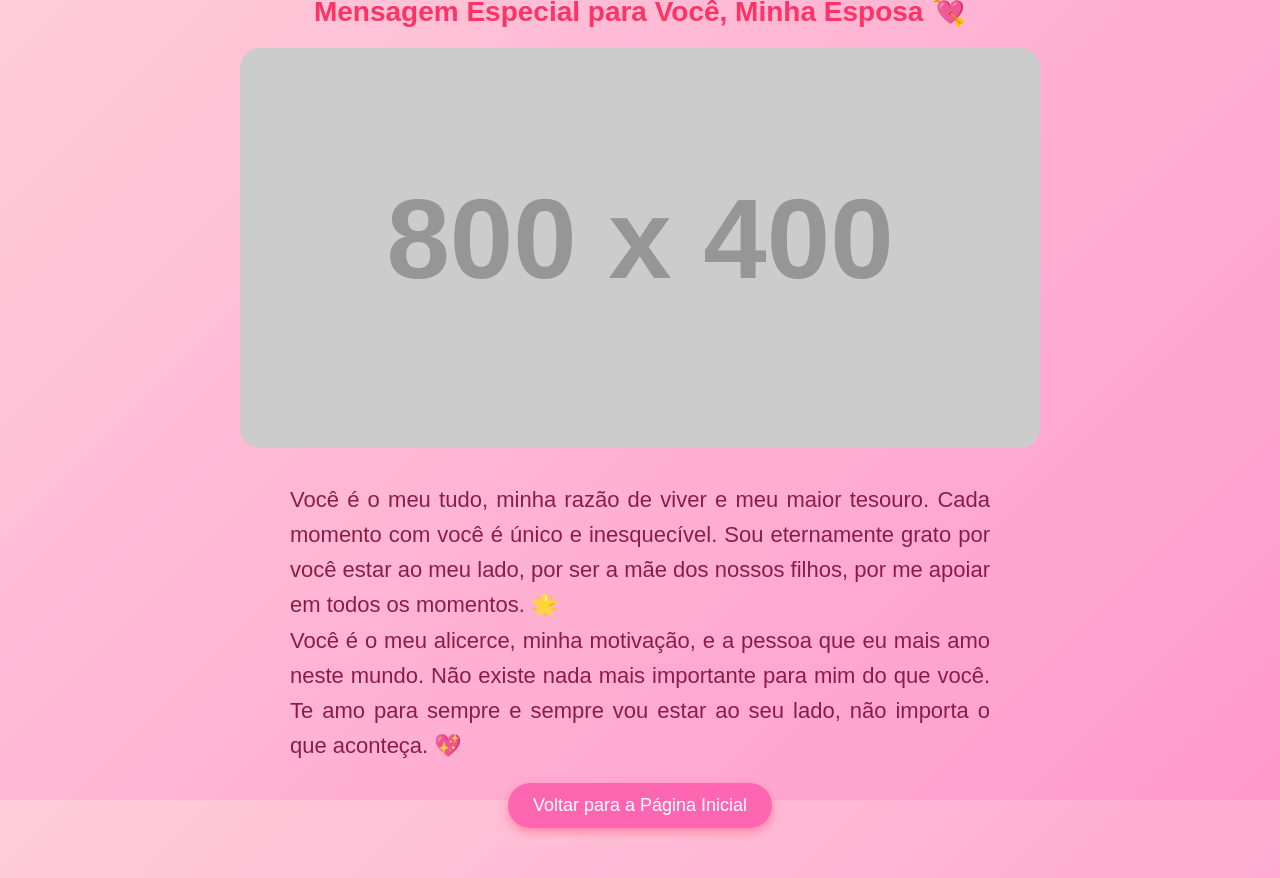
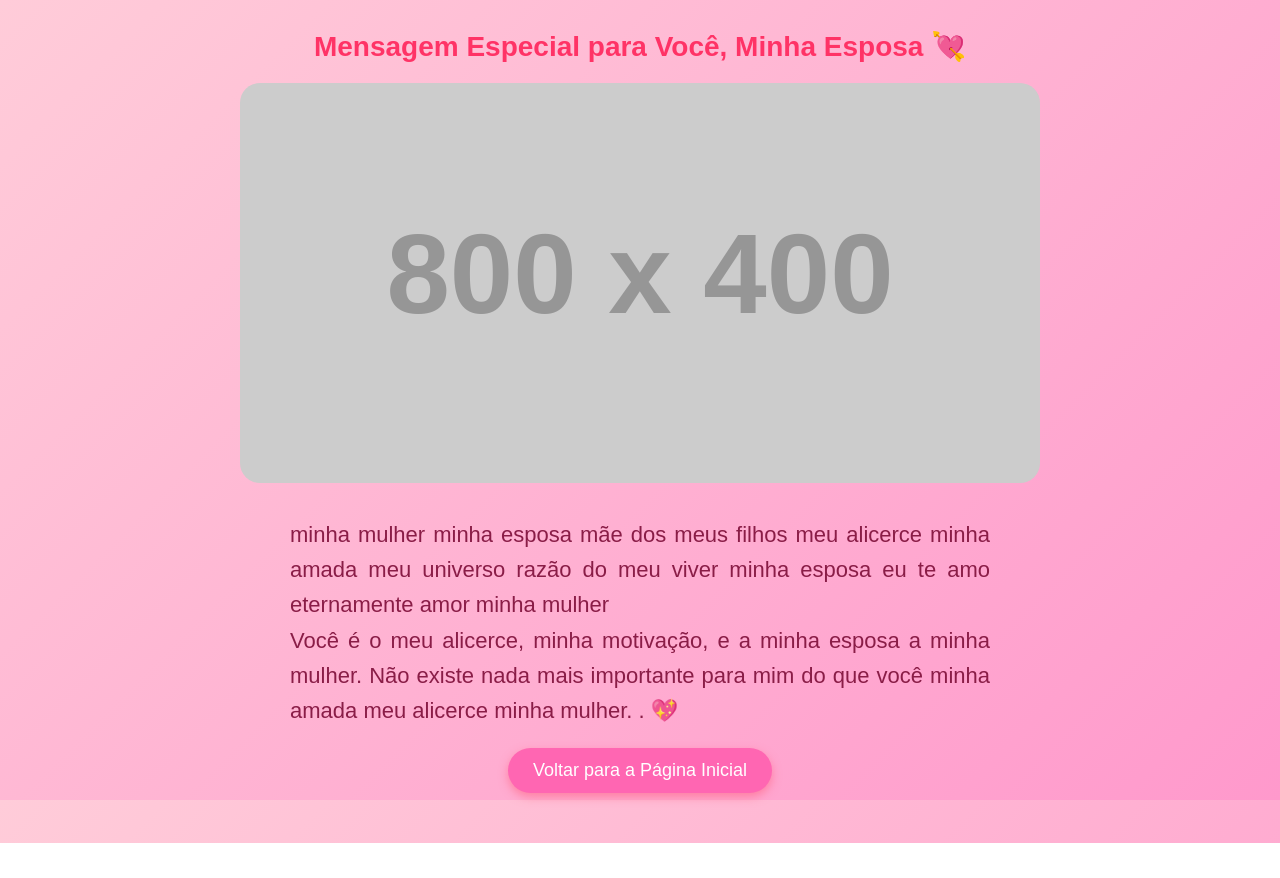
Before and after one commit to thierry16145/minha-mulher_, a plain HTML site: page index.html in a window 1280 px wide. Both pictures are taken after a click on the button "Clique para sua Surpresa". After the commit the page ends 843 px from the top, so only its background shows below. Drawn offline with Linux system fonts and the light colour scheme; placeholder pictures from the web are drawn by us.

Commit message:
Add files via upload

```diff
--- a/index.html
+++ b/index.html
@@ -108,6 +108,13 @@
       Você é minha companheira, minha melhor amiga, e a mulher mais incrível do mundo. 💕
       Sou imensamente grato por cada dia ao seu lado, por tudo o que você faz e pelo amor que me dá.
     </p>
+    <p>
+      Minha mulher, minha esposa, meu amor eterno. Não existem palavras suficientes para expressar tudo o que sinto por você. Você é a razão do meu sorriso, a luz da minha vida, e o meu maior desejo é passar todos os meus dias ao seu lado. 💖
+    </p>
+
+    <p>
+      Eu te amo eternamente minha esposa, e prometo te amar eternamente, não importa o que a vida nos reserve. Você é minha razão de ser, meu sonho realizado, e sempre será o meu maior amor. 💕
+    </p>
     <button class="btn" onclick="goToSurprisePage()">Clique para sua Surpresa</button>
   </div>
 
@@ -116,12 +123,11 @@
     <h2>Mensagem Especial para Você, Minha Esposa 💘</h2>
     <img src="https://via.placeholder.com/800x400/ff99cc/ffffff?text=Te+Amo+Minha+Esposa" alt="Imagem de amor" />
     <p>
-      Você é o meu tudo, minha razão de viver e meu maior tesouro. Cada momento com você é único e inesquecível.
-      Sou eternamente grato por você estar ao meu lado, por ser a mãe dos nossos filhos, por me apoiar em todos os momentos. 🌟
+      minha mulher minha esposa mãe dos meus filhos meu alicerce minha amada meu universo razão do meu viver minha esposa eu  te amo eternamente amor minha mulher
     </p>
     <p>
-      Você é o meu alicerce, minha motivação, e a pessoa que eu mais amo neste mundo. Não existe nada mais importante para mim do que você.
-      Te amo para sempre e sempre vou estar ao seu lado, não importa o que aconteça. 💖
+      Você é o meu alicerce, minha motivação, e a minha esposa a minha mulher. Não existe nada mais importante para mim do que você minha amada meu alicerce minha mulher.
+    . 💖
     </p>
     <button class="btn-back" onclick="goBackToHome()">Voltar para a Página Inicial</button>
   </div>
```
